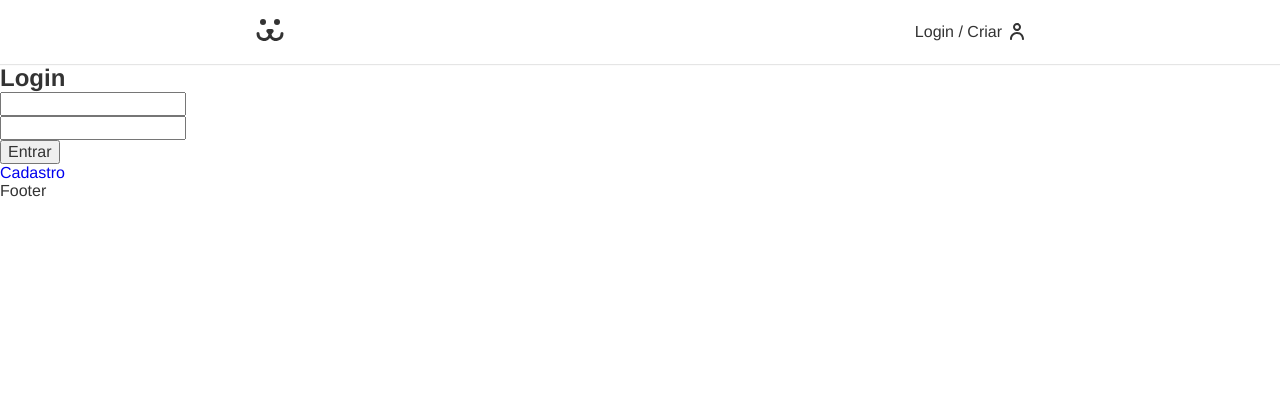
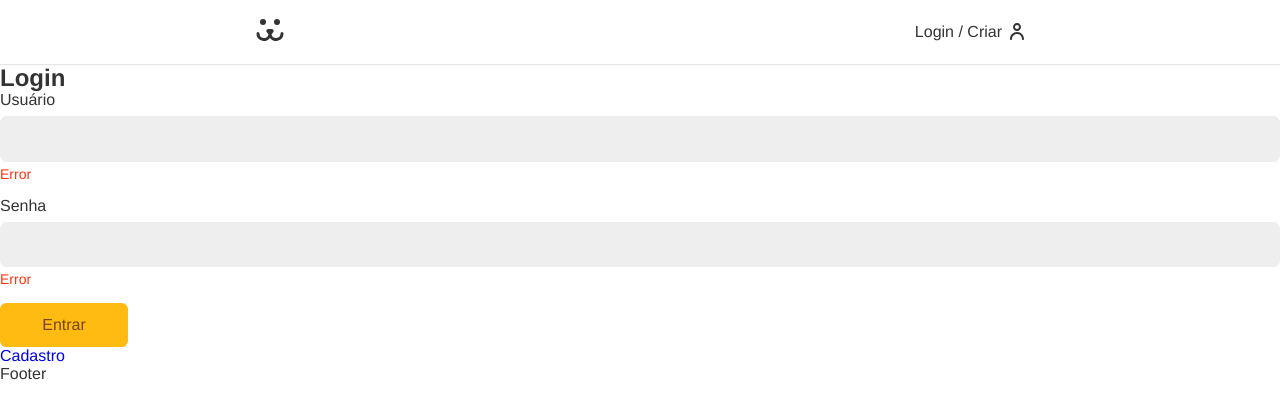
Before and after one commit to rafaasimi/Dogs-Origamid, a React (Create React App) app: page /login in a window 1280 px wide. Shown: the top 418 px of the page. Built offline with nearby package versions, Linux system fonts and the light colour scheme.

Commit message:
Import dos componentes de form e validação de envio.

```diff
--- a/src/Components/Login/LoginForm.js
+++ b/src/Components/Login/LoginForm.js
@@ -1,19 +1,24 @@
 import React from "react";
 import { Link } from "react-router-dom";
+import useForm from "../../Hooks/useForm";
+import Button from "../Forms/Button";
+import Input from "../Forms/Input";
 
 const LoginForm = () => {
-  const [username, setUsername] = React.useState("");
-  const [password, setPassword] = React.useState("");
+    const username = useForm();
+    const password = useForm();
 
   function handleSubmit(event) {
     event.preventDefault();
+
+    if(username.validate() && password.validate()) {
 
     fetch("https://dogsapi.origamid.dev/json/jwt-auth/v1/token", {
       method: "POST",
       headers: {
         "Content-Type": "application/json",
       },
-      body: JSON.stringify({ username, password }),
+      body: JSON.stringify(),
     })
       .then((response) => {
         console.log(response);
@@ -22,23 +27,17 @@ const LoginForm = () => {
       .then((json) => {
         console.log(json);
       });
+    }
   }
 
   return (
     <section>
       <h1>Login</h1>
       <form onSubmit={handleSubmit}>
-        <input
-          type="text"
-          value={username}
-          onChange={({ target }) => setUsername(target.value)}
-        />
-        <input
-          type="password"
-          value={password}
-          onChange={({ target }) => setPassword(target.value)}
-        />
-        <button>Entrar</button>
+        <Input label="Usuário" type="text" name="username" {...username}/>
+        <Input label="Senha" type="password" name="password" {...password}/>
+
+        <Button>Entrar</Button>
       </form>
 
       <Link to="/login/criar">Cadastro</Link>
```
